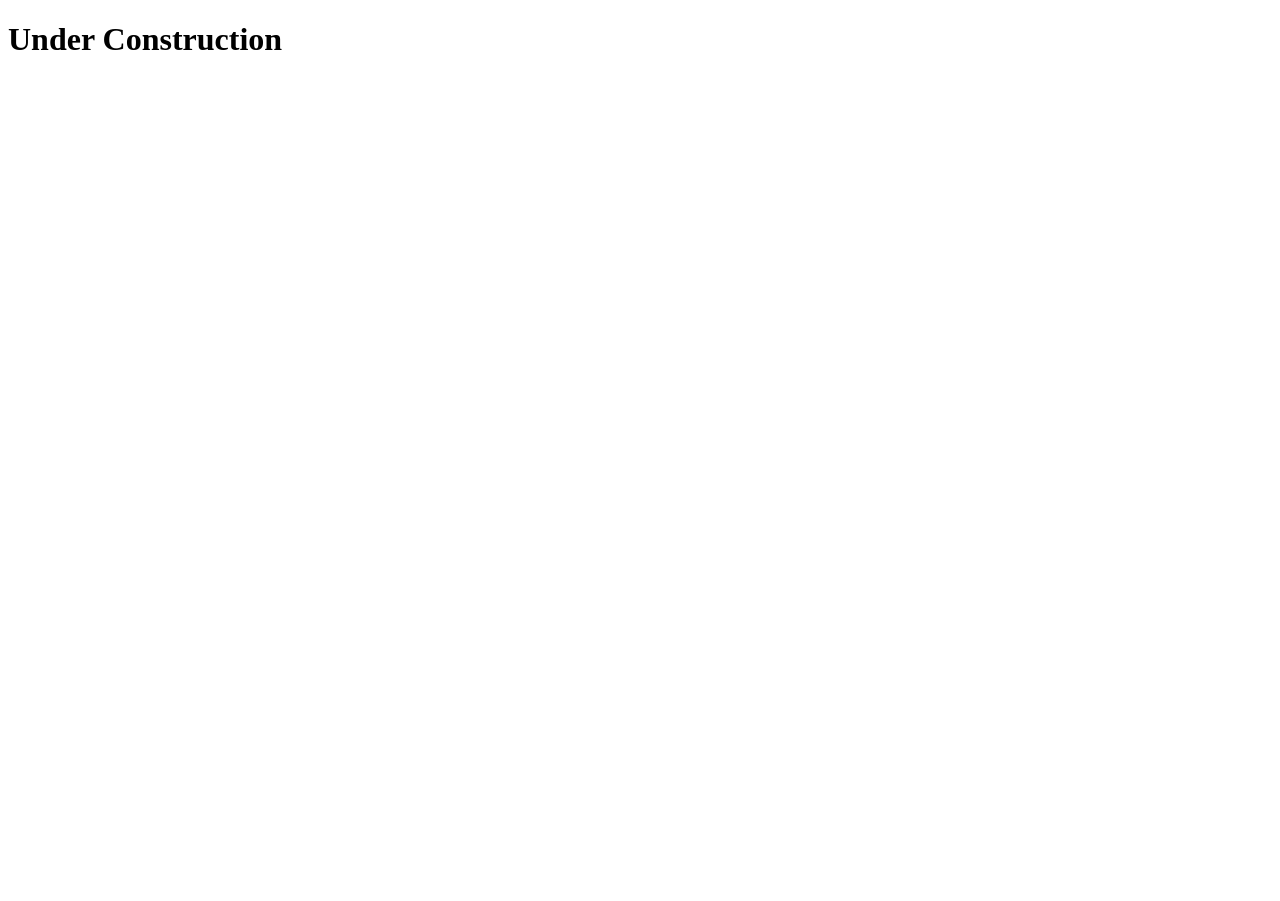
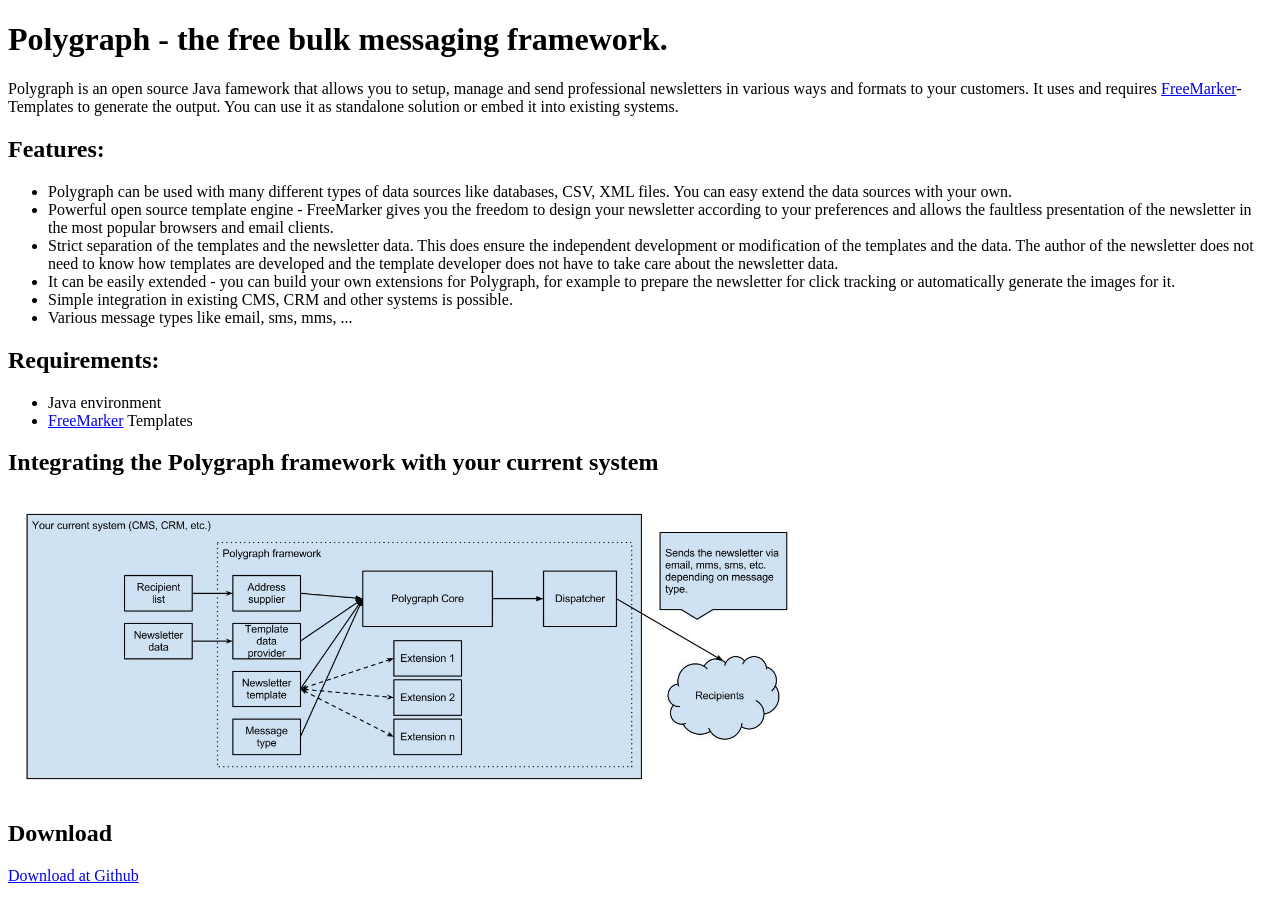
Before and after one commit to escitalopram/polygraph, a plain HTML site: page index.html in a window 1280 px wide. Before the commit the page ends 800 px from the top, so only its background shows below. Drawn offline with Linux system fonts and the light colour scheme.

Commit message:
update website

```diff
--- a/css/main.css
+++ /dev/null
@@ -1 +0,0 @@
-h1 { color: red; }
--- a/index.html
+++ b/index.html
@@ -1,9 +1,34 @@
 <!DOCTYPE HTML>
-<html><title>Polygraph</title>
-<head>
-<link rel="style" href="css/main.css"/>
-</head>
-<body>
-<h1>Under Construction</h2>
-</body>
+<html>
+    <head>
+        <title>Polygraph</title>
+        <link rel="style" href="css/main.css"/>
+    </head>
+    <body>
+        <h1>Polygraph - the free bulk messaging framework.</h1>
+
+        <p>Polygraph is an open source Java famework that allows you to setup, manage and send professional newsletters in various ways and formats to your customers. It  uses and requires <a href="http://freemarker.sourceforge.net/">FreeMarker</a>-Templates
+        to generate the output. You can use it as standalone solution or embed it into existing systems.</p>
+
+        <h2>Features:</h2>
+        <ul>
+            <li>Polygraph can be used with many different types of data sources like databases, CSV, XML files. You can easy extend the data sources with your own.</li>
+            <li>Powerful open source template engine - FreeMarker gives you the freedom to design your newsletter according to your preferences and allows the faultless presentation of the newsletter in the most popular browsers and email clients.</li>
+            <li>Strict separation of the templates and the newsletter data. This does ensure the independent development or modification of the templates and the data. The author of the newsletter does not need to know how templates are developed
+            and the template developer does not have to take care about the newsletter data.</li>
+            <li>It can be easily extended - you can build your own extensions for Polygraph, for example to prepare the newsletter for click tracking or automatically generate the images for it.</li>
+            <li>Simple integration in existing CMS, CRM and other systems is possible.</li>
+            <li>Various message types like email, sms, mms, ...</li>
+        </ul>
+
+        <h2>Requirements:</h2>
+        <ul>
+            <li>Java environment</li>
+            <li><a href="http://freemarker.sourceforge.net/"/>FreeMarker</a> Templates</li>
+        </ul>
+        <h2>Integrating the Polygraph framework with your current system</h2>
+        <img src="images/polygraph.jpg" alt="Integrating the Polygraph framework with your current system" title="Integrating the Polygraph framework with your current system" width="800px">
+	<h2>Download</h2>
+	<p><a href="http://github.com/escitalopram/polygraph">Download at Github</a></p>
+    </body>
 </html>
```
Also changed, not shown: images/polygraph.jpg (added).
